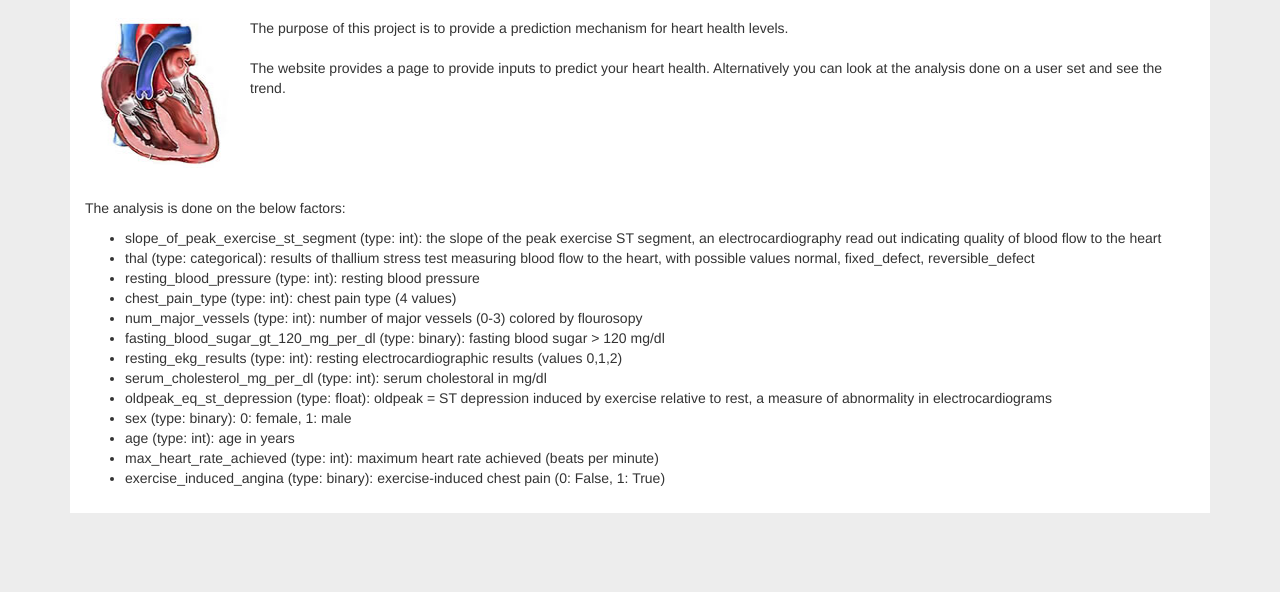
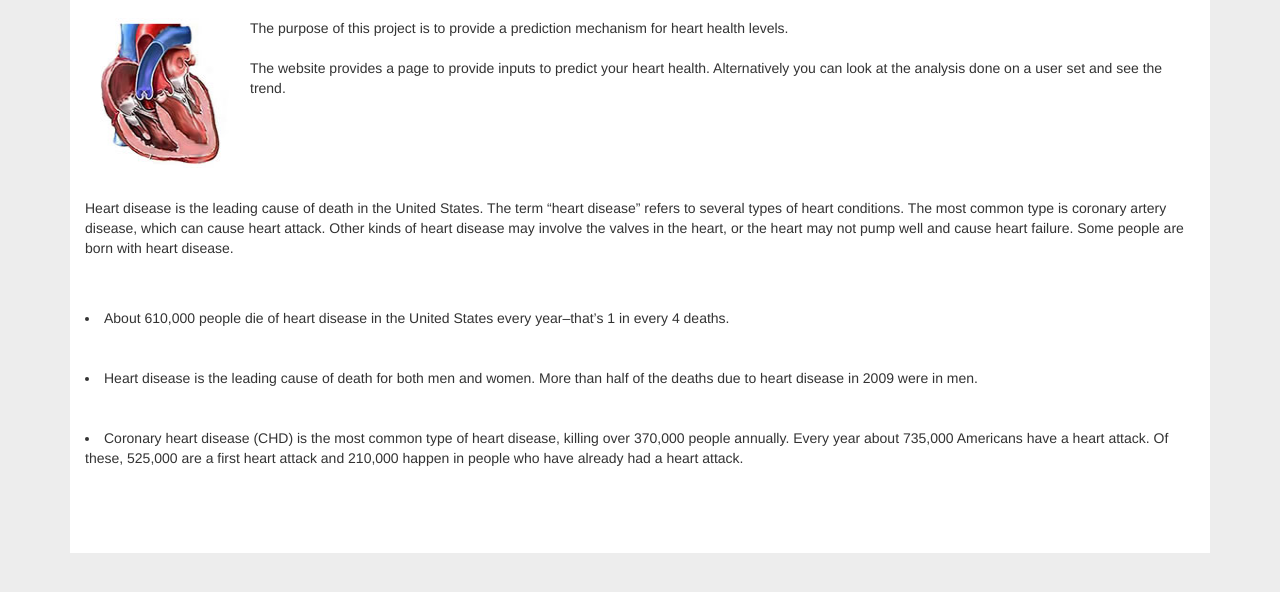
Before and after one commit to ruturajshete1008/Heart-health-prediction, a plain HTML site: page templates/index.html in a window 1280 px wide. Shown: the part 170-762 px from the top of the page. Drawn offline with nearby package versions, Linux system fonts and the light colour scheme.

Commit message:
updated index.html

```diff
--- a/templates/index.html
+++ b/templates/index.html
@@ -53,22 +53,17 @@
               <br>
               The website provides a page to provide inputs to predict your heart health. Alternatively you can look at the analysis done on a user set and see the trend.
             </br></br></br></br></br></br>
-            The analysis is done on the below factors:
-            <ul>
-                <li>slope_of_peak_exercise_st_segment (type: int): the slope of the peak exercise ST segment, an electrocardiography read out indicating quality of blood flow to the heart</li>
-                <li>thal (type: categorical): results of thallium stress test measuring blood flow to the heart, with possible values normal, fixed_defect, reversible_defect</li>
-                <li>resting_blood_pressure (type: int): resting blood pressure</li>
-                <li>chest_pain_type (type: int): chest pain type (4 values)</li>
-                <li>num_major_vessels (type: int): number of major vessels (0-3) colored by flourosopy</li>
-                <li>fasting_blood_sugar_gt_120_mg_per_dl (type: binary): fasting blood sugar > 120 mg/dl</li>
-                <li>resting_ekg_results (type: int): resting electrocardiographic results (values 0,1,2)</li>
-                <li>serum_cholesterol_mg_per_dl (type: int): serum cholestoral in mg/dl</li>
-                <li>oldpeak_eq_st_depression (type: float): oldpeak = ST depression induced by exercise relative to rest, a measure of abnormality in electrocardiograms</li>
-                <li>sex (type: binary): 0: female, 1: male</li>
-                <li>age (type: int): age in years</li>
-                <li>max_heart_rate_achieved (type: int): maximum heart rate achieved (beats per minute)</li>
-                <li>exercise_induced_angina (type: binary): exercise-induced chest pain (0: False, 1: True)</li>
-            </ul>
+            Heart disease is the leading cause of death in the United States. The term “heart disease” refers to several types of heart conditions. The most common type is coronary artery disease, which can cause heart attack. Other kinds of heart disease may involve the valves in the heart, or the heart may not pump well and cause heart failure. Some people are born with heart disease.
+            <br>
+            <br>
+            <br><li>About 610,000 people die of heart disease in the United States every year–that’s 1 in every 4 deaths.</li></br>
+
+              <br><li>Heart disease is the leading cause of death for both men and women. More than half of the deaths due to heart disease in 2009 were in men.</li></br>
+
+              <br><li>Coronary heart disease (CHD) is the most common type of heart disease, killing over 370,000 people annually. Every year about 735,000 Americans have a heart attack. Of these, 525,000 are a first heart attack and 210,000 happen in people who have already had a heart attack.</li></br>
+
+          </br>
+        </br>
             </span>
           </p>
         </div>
```
Also changed, not shown: 4 other files.
